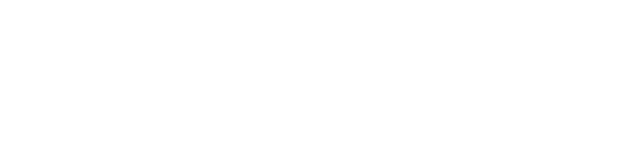
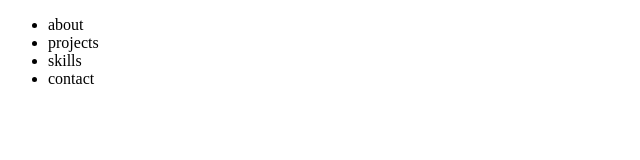
Before and after one commit to hkoskinen/home, a website: page src/index.html in a window 1280 px wide. Shown: the whole page, without its empty margins (0-640 px from the left). Drawn offline with Linux system fonts and the light colour scheme.

Commit message:
Start to build the page structure

```diff
--- a/src/index.html
+++ b/src/index.html
@@ -28,7 +28,38 @@
 </head>
   <body>
     <div class="page">
+      <header>
+        <nav>
+          <ul>
+            <li class="nav-item">about</li>
+            <li class="nav-item">projects</li>
+            <li class="nav-item">skills</li>
+            <li class="nav-item">contact</li>
+          </ul>
+        </nav>
+        <div class="hero">
 
+        </div>
+      </header>
+
+      <section class="about">
+
+      </section>
+
+      <section class="projects">
+
+      </section>
+
+      <section class="skills">
+
+      </section>
+
+      <section class="contact">
+
+      </section>
+
+      <footer>
+      </footer>
     </div>
   </body>
 </html>
```
